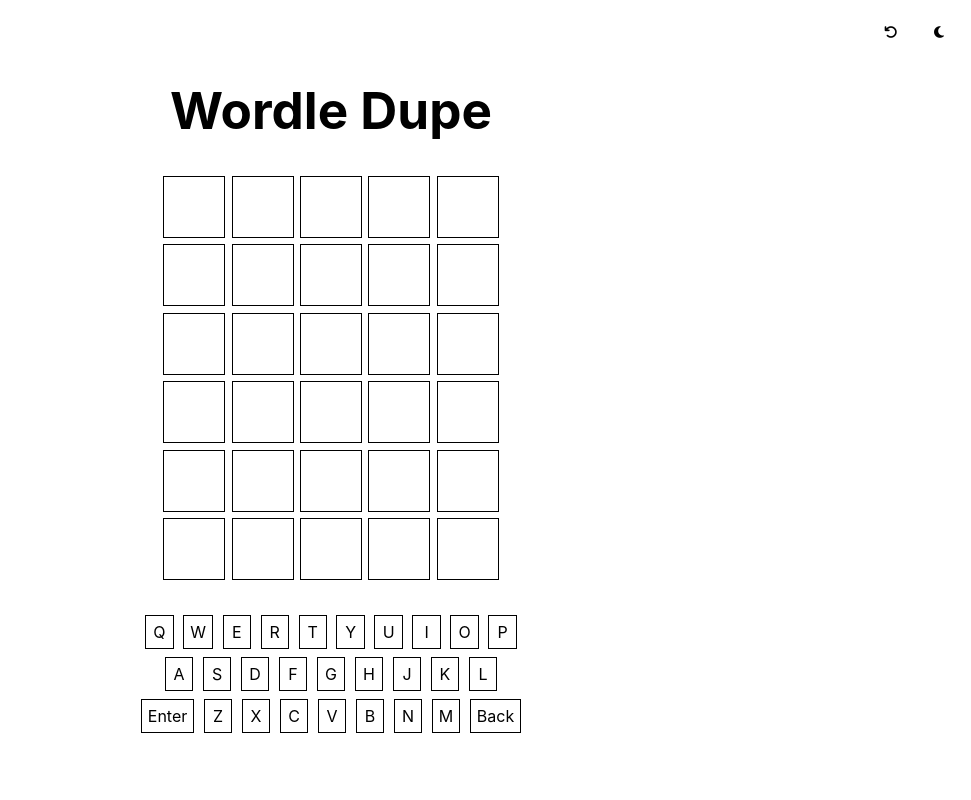
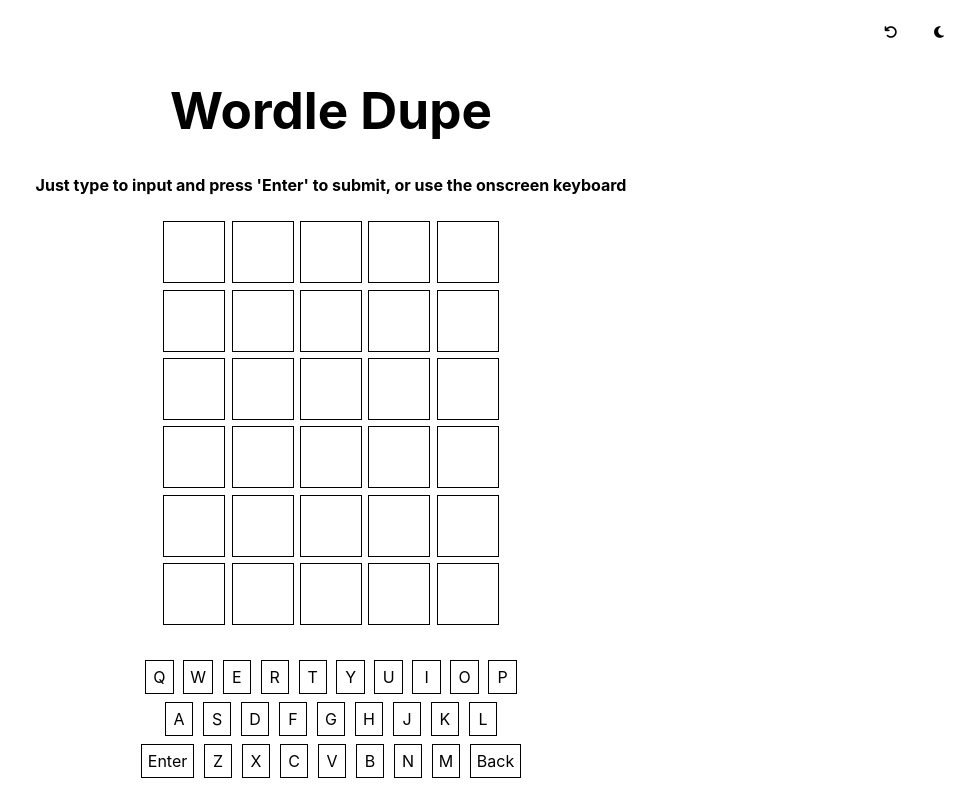
Before and after one commit to arc-menace/WordleDupe, a Vue app: page / in a window 1280 px wide. Shown: the whole page, without its empty margins (309-1280 px from the left). Built offline with nearby package versions, Linux system fonts and the light colour scheme.

Commit message:
add instruactions

```diff
--- a/src/App.vue
+++ b/src/App.vue
@@ -65,6 +65,7 @@
   </div>
   <div class="game-area">
     <h1>Wordle Dupe</h1>
+    <h4>Just type to input and press 'Enter' to submit, or use the onscreen keyboard</h4>
     <GameBoard />
     <Keyboard />
   </div>
```
